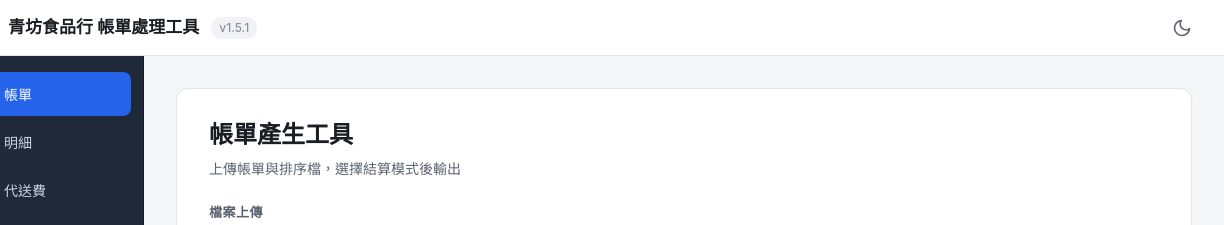
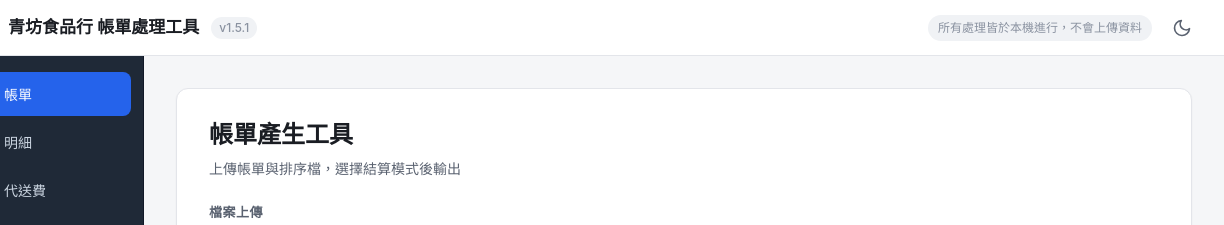
Before and after one commit to Soda3752/biireformat-web, a website built with Vite: page index.html in a window 1280 px wide. Shown: the top 225 px of the page, 56-1280 px from the left. Built offline with nearby package versions, Linux system fonts and the light colour scheme.

Commit message:
feat: 新增 404 頁面及隱私提示至主頁面

```diff
--- a/src/main.ts
+++ b/src/main.ts
@@ -33,6 +33,7 @@ function bootstrap(): void {
           <span class="topbar-version">v${APP_VERSION}</span>
         </div>
         <div class="topbar-actions">
+          <span class="topbar-privacy" title="本工具不會將檔案上傳至任何伺服器">所有處理皆於本機進行，不會上傳資料</span>
           <button type="button" class="icon-btn" id="theme-toggle"></button>
         </div>
       </header>
--- a/src/ui/theme.css
+++ b/src/ui/theme.css
@@ -248,7 +248,22 @@ p {
 .topbar-actions {
   display: flex;
   align-items: center;
-  gap: var(--space-2);
+  gap: var(--space-3);
+}
+
+.topbar-privacy {
+  font-size: var(--font-size-xs);
+  color: var(--color-text-muted);
+  padding: 4px 10px;
+  background-color: var(--color-surface-hover);
+  border-radius: var(--radius-full);
+  white-space: nowrap;
+}
+
+@media (max-width: 720px) {
+  .topbar-privacy {
+    display: none;
+  }
 }
 
 .icon-btn {
```
Also changed, not shown: public/404.html (added, +19 -0 lines).
